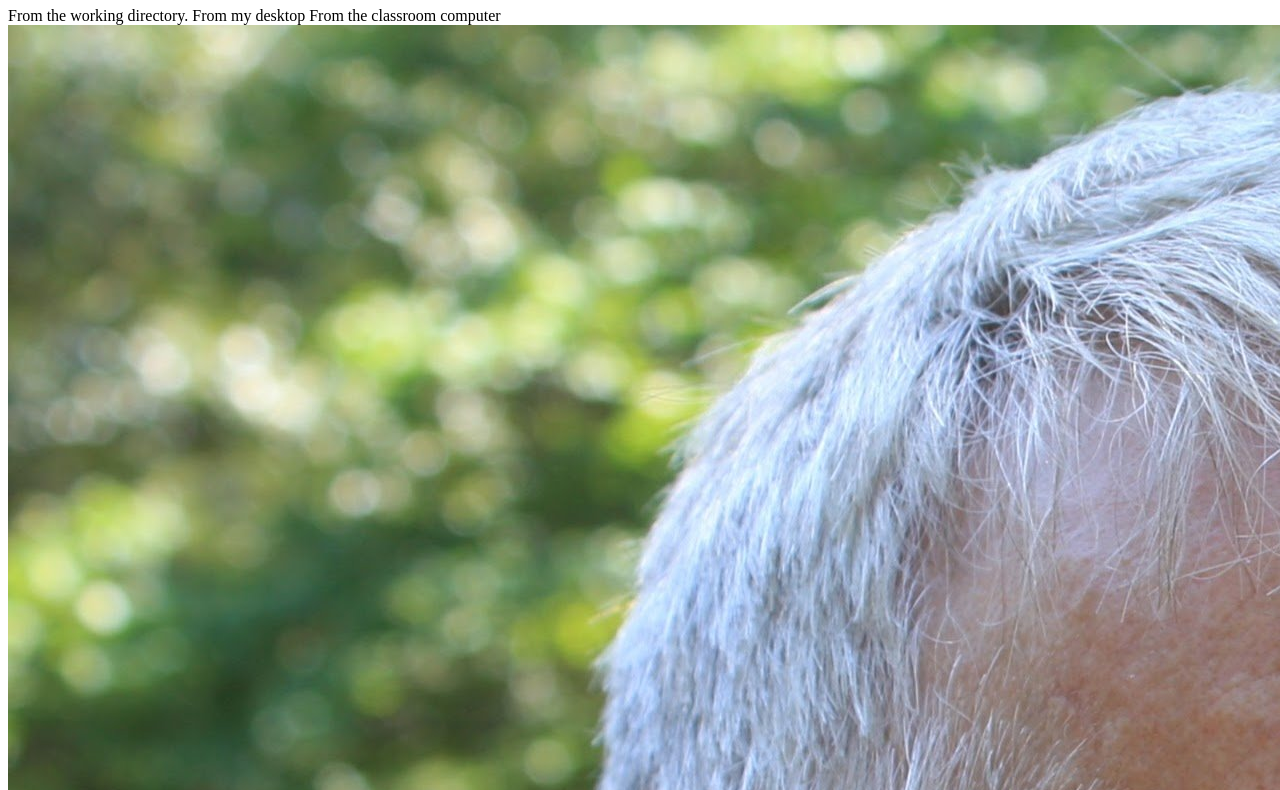
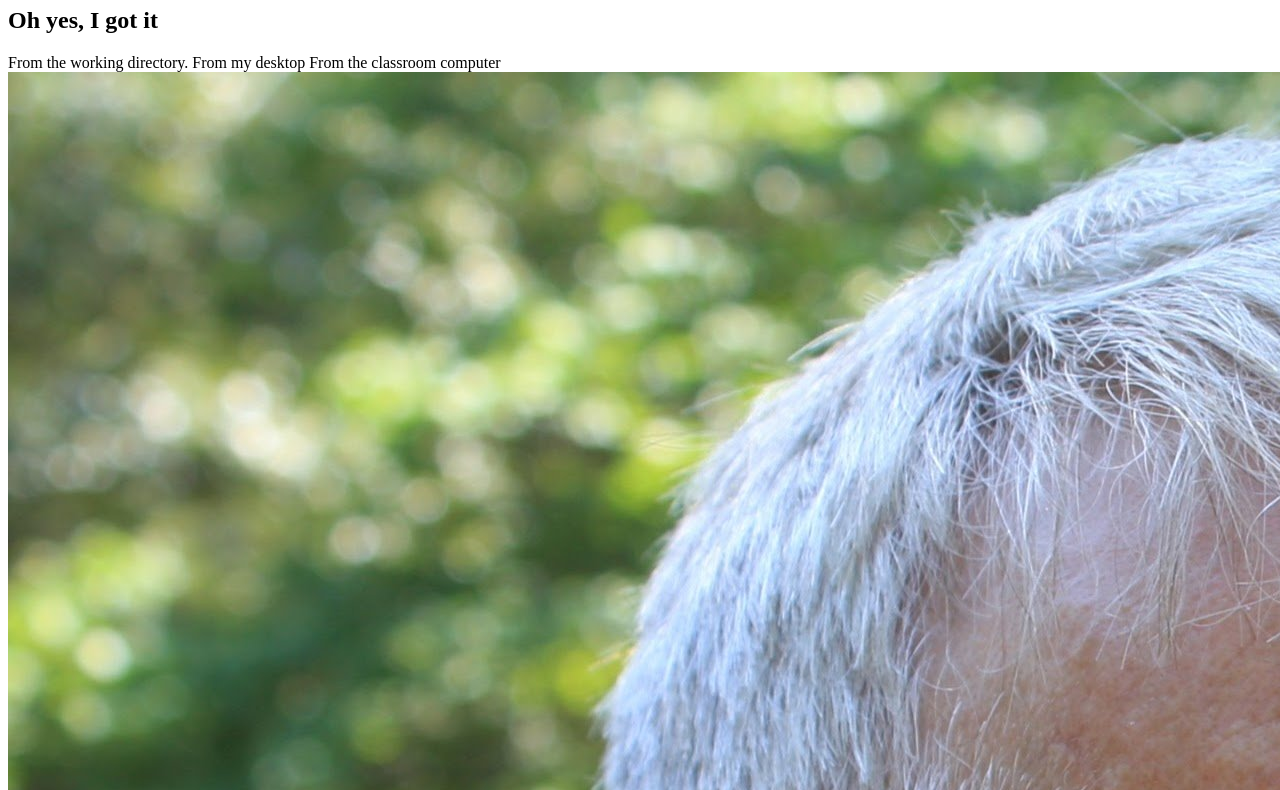
Before and after one commit to emuel/demo, a plain HTML site: page index.html in a window 1280 px wide. Shown: the part 73-863 px from the top of the page. Drawn offline with Linux system fonts and the light colour scheme.

Commit message:
from branch

```diff
--- a/index.html
+++ b/index.html
@@ -8,7 +8,7 @@
 
 <body>
     <h1>Git it? Got it!</h1>
-
+<h2>Oh yes, I got it</h2>
     From the working directory.
     From my desktop
     From the classroom computer
```
